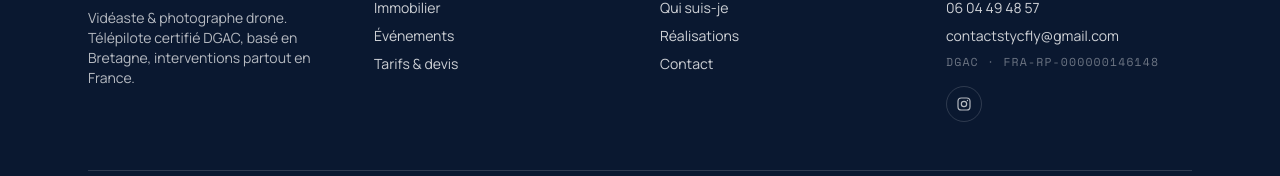
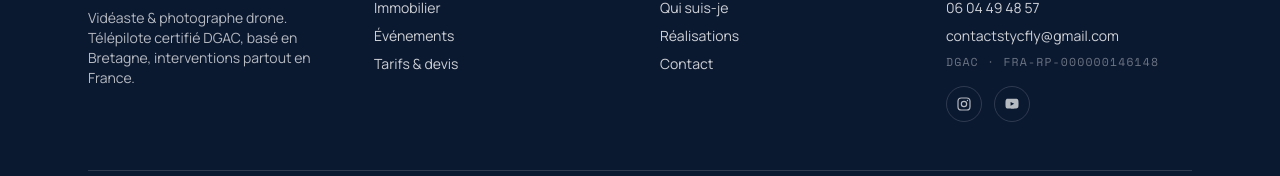
Before and after one commit to stycfly/stycfly-site, a Next.js app: page /a-propos in a window 1280 px wide. Shown: the part 1555-1731 px from the top of the page. Built offline with nearby package versions, Linux system fonts and the light colour scheme; a web font is replaced by a local one.

Commit message:
Ajoute le lien YouTube dans la carte de visite et le footer
Co-Authored-By: Claude Sonnet 5 <noreply@anthropic.com>
Claude-Session: https://claude.ai/code/session_01GfgEWJVdBukMpqsTP7W52d

```diff
--- a/src/app/a-propos/page.tsx
+++ b/src/app/a-propos/page.tsx
@@ -86,11 +86,17 @@ export default function AProposPage() {
                 <span>stycfly.fr</span>
               </div>
               <div className="mt-4 flex justify-center gap-3 sm:justify-start">
-                <span className="flex h-9 w-9 items-center justify-center rounded-full border border-line text-ink-soft">
+                <a
+                  href="https://www.youtube.com/@stycfly"
+                  target="_blank"
+                  rel="noopener noreferrer"
+                  aria-label="StycFly sur YouTube"
+                  className="flex h-9 w-9 items-center justify-center rounded-full border border-line text-ink-soft transition-colors duration-200 hover:border-coral hover:text-coral"
+                >
                   <svg viewBox="0 0 24 24" className="h-4 w-4" fill="currentColor">
                     <path d="M21.6 7.2s-.2-1.5-.8-2.1c-.8-.8-1.7-.8-2.1-.9C15.9 4 12 4 12 4h0s-3.9 0-6.7.2c-.4 0-1.3.1-2.1.9-.6.6-.8 2.1-.8 2.1S2.2 9 2.2 10.7v1.6c0 1.7.2 3.5.2 3.5s.2 1.5.8 2.1c.8.8 1.9.8 2.3.9C7 19 12 19 12 19s3.9 0 6.7-.3c.4-.1 1.3-.1 2.1-.9.6-.6.8-2.1.8-2.1s.2-1.7.2-3.5v-1.6c0-1.7-.2-3.5-.2-3.5zM9.9 14.6V8.9l5.4 2.9-5.4 2.8z" />
                   </svg>
-                </span>
+                </a>
                 <a
                   href="https://www.instagram.com/stycfly"
                   target="_blank"
--- a/src/components/Footer.tsx
+++ b/src/components/Footer.tsx
@@ -50,12 +50,13 @@ export default function Footer() {
               </a>
               <span className="mono-label text-white/40">DGAC · FRA-RP-000000146148</span>
             </div>
+            <div className="mt-4 flex gap-3">
               <a
                 href="https://www.instagram.com/stycfly"
                 target="_blank"
                 rel="noopener noreferrer"
                 aria-label="StycFly sur Instagram"
-              className="mt-4 flex h-9 w-9 items-center justify-center rounded-full border border-white/15 text-white/70 transition-colors duration-200 hover:border-white hover:text-white"
+                className="flex h-9 w-9 items-center justify-center rounded-full border border-white/15 text-white/70 transition-colors duration-200 hover:border-white hover:text-white"
               >
                 <svg viewBox="0 0 24 24" className="h-4 w-4" fill="none">
                   <rect x="3" y="3" width="18" height="18" rx="5" stroke="currentColor" strokeWidth={1.8} />
@@ -63,6 +64,18 @@ export default function Footer() {
                   <circle cx="17.2" cy="6.8" r="1" fill="currentColor" />
                 </svg>
               </a>
+              <a
+                href="https://www.youtube.com/@stycfly"
+                target="_blank"
+                rel="noopener noreferrer"
+                aria-label="StycFly sur YouTube"
+                className="flex h-9 w-9 items-center justify-center rounded-full border border-white/15 text-white/70 transition-colors duration-200 hover:border-white hover:text-white"
+              >
+                <svg viewBox="0 0 24 24" className="h-4 w-4" fill="currentColor">
+                  <path d="M21.6 7.2s-.2-1.5-.8-2.1c-.8-.8-1.7-.8-2.1-.9C15.9 4 12 4 12 4h0s-3.9 0-6.7.2c-.4 0-1.3.1-2.1.9-.6.6-.8 2.1-.8 2.1S2.2 9 2.2 10.7v1.6c0 1.7.2 3.5.2 3.5s.2 1.5.8 2.1c.8.8 1.9.8 2.3.9C7 19 12 19 12 19s3.9 0 6.7-.3c.4-.1 1.3-.1 2.1-.9.6-.6.8-2.1.8-2.1s.2-1.7.2-3.5v-1.6c0-1.7-.2-3.5-.2-3.5zM9.9 14.6V8.9l5.4 2.9-5.4 2.8z" />
+                </svg>
+              </a>
+            </div>
           </div>
         </div>
 
```
Lines whose indentation alone changed are shown as unchanged.
